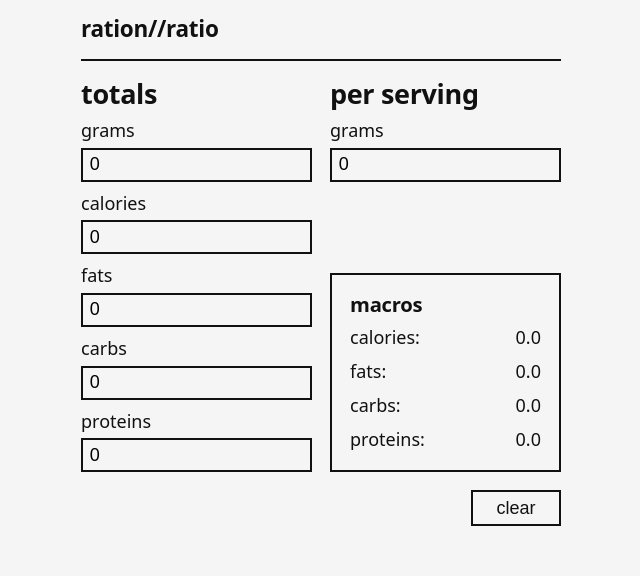
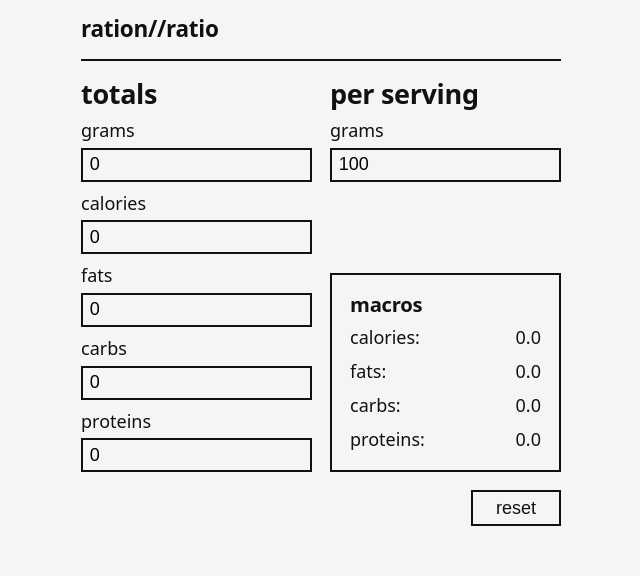
Before and after one commit to chuckhutchins/ration-ratio, a Vue app: page / in a window 1280 px wide. Shown: the top 576 px of the page, without its empty margins (319-959 px from the left). Built offline with nearby package versions, Linux system fonts and the light colour scheme.

Commit message:
fixing default values

```diff
--- a/src/components/RatioCalculator.vue
+++ b/src/components/RatioCalculator.vue
@@ -20,7 +20,7 @@
       </div>
     </div>
     <div class="actions">
-      <TheButton @click="handleClear">clear</TheButton>
+      <TheButton @click="handleReset">reset</TheButton>
     </div>
   </main>
 </template>
@@ -38,7 +38,7 @@ const totalCalories = ref(0);
 const totalFats = ref(0);
 const totalCarbs = ref(0);
 const totalProteins = ref(0);
-const servingGrams = ref(0);
+const servingGrams = ref(100);
 const servingCalories = computed(() => {
   const value = totalCalories.value * gramRatio.value;
   return calculateServing(value);
@@ -63,13 +63,13 @@ const calculateServing = (value) => {
   return format(round(value));
 };
 
-const handleClear = () => {
+const handleReset = () => {
   totalGrams.value = 0;
   totalCalories.value = 0;
   totalFats.value = 0;
   totalCarbs.value = 0;
   totalProteins.value = 0;
-  servingGrams.value = 0;
+  servingGrams.value = 100;
 };
 </script>
 
```
